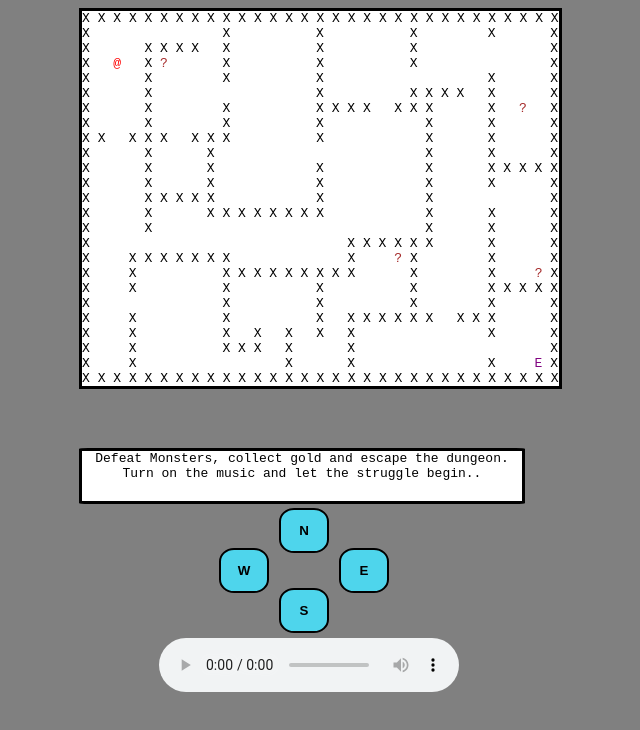
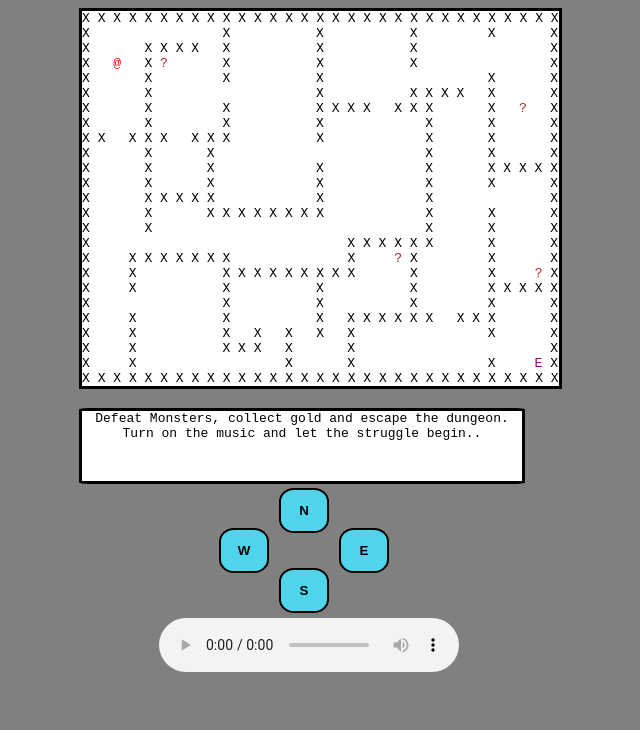
Before and after one commit to Ninedeadeyes/Dungeon-Crawl-Online, a plain HTML site: page index.html in a window 1280 px wide. Shown: the whole page, without its empty margins (318-958 px from the left). Drawn offline with Linux system fonts and the light colour scheme.

Commit message:
minor positioning changes

```diff
--- a/style.css
+++ b/style.css
@@ -38,19 +38,18 @@ button{
     color: white;
     border-style: solid;
     border-color:black;
+    margin-bottom: 0cm;
 }
 
 #control{
-    top:440px;
-
+    top:400px;    /* has both info and controls */
 }
 
-
-
 #info{
+    top:0px;
     background-color:white;
     width:440px;
-    height:50px;
+    height:70px;
     border-style: solid;
     border-color:black;
     text-align: center;
@@ -58,27 +57,27 @@ button{
 }
 
 #north{
-    top:60px;
+    top:80px;
     left:200px;
 
 }
 
 #east{
-    top:100px;
+    top:120px;
     left:260px;
 }
 
 #south{
-    top:140px;
+    top:160px;
     left:200px;
 }
 
 #west{
-    top:100px;
+    top:120px;
     left:140px;
 }
 
 #music{
-    top:190px;
+    top:210px;
     left:80px;
 }
```
